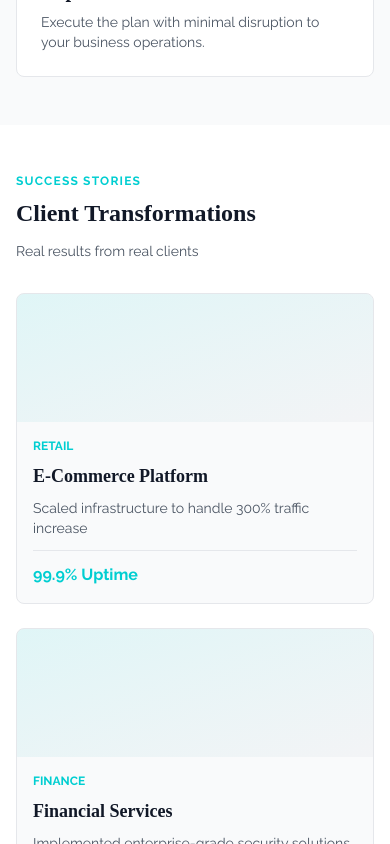
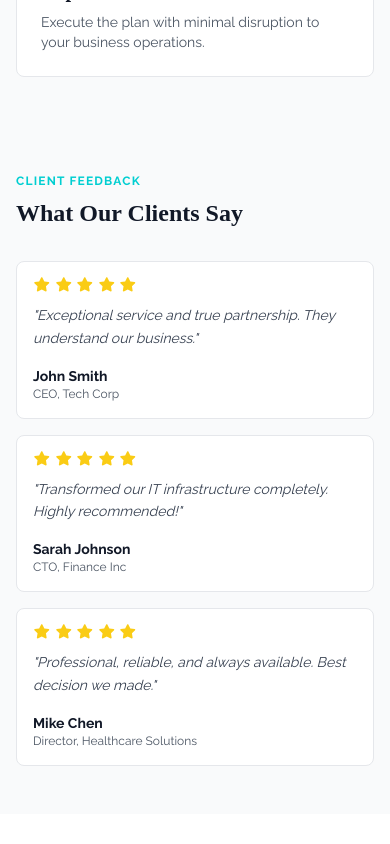
Before and after one commit to Damarice/zelitsolutions, a Next.js app: page / in a window 390 px wide. Shown: the part 3280-4124 px from the top of the page. Built offline with nearby package versions, Linux system fonts and the light colour scheme.

Commit message:
Delete Success Stories/Case Studies section

```diff
--- a/app/page.tsx
+++ b/app/page.tsx
@@ -229,60 +229,6 @@ export default function Home() {
         </div>
       </section>
 
-      {/* ── Case Studies Section ── */}
-      <section className="py-12 md:py-24 bg-white">
-        <div className="container mx-auto px-4">
-          <div className="mb-8 md:mb-16">
-            <p className="text-[#00CED1] font-bold uppercase tracking-widest text-xs md:text-sm mb-2 md:mb-4">Success Stories</p>
-            <h2 className="text-2xl sm:text-3xl md:text-5xl lg:text-6xl font-bold mb-3 md:mb-6 text-gray-900" style={{ fontFamily: "'Playfair Display', serif" }}>
-              Client Transformations
-            </h2>
-            <p className="text-sm md:text-xl text-gray-600">Real results from real clients</p>
-          </div>
-
-          <div className="grid md:grid-cols-3 gap-6 md:gap-8 max-w-5xl mx-auto">
-            {[
-              {
-                title: 'E-Commerce Platform',
-                desc: 'Scaled infrastructure to handle 300% traffic increase',
-                result: '99.9% Uptime',
-                industry: 'Retail'
-              },
-              {
-                title: 'Financial Services',
-                desc: 'Implemented enterprise-grade security solutions',
-                result: 'Zero Breaches',
-                industry: 'Finance'
-              },
-              {
-                title: 'Healthcare Provider',
-                desc: 'Modernized IT infrastructure and network',
-                result: '50% Cost Reduction',
-                industry: 'Healthcare'
-              },
-            ].map((study, i) => (
-              <div key={i} className="bg-gray-50 border border-gray-200 rounded-lg overflow-hidden hover:border-[#00CED1] hover:shadow-lg transition group">
-                <div className="h-32 md:h-40 bg-gradient-to-br from-[#00CED1]/10 to-gray-100 relative">
-                  <div className="absolute inset-0 flex items-center justify-center opacity-0 group-hover:opacity-100 transition">
-                    <FontAwesomeIcon icon={faPlay} className="text-[#00CED1] text-2xl md:text-3xl" />
-                  </div>
-                </div>
-                <div className="p-4 md:p-6">
-                  <p className="text-[#00CED1] text-xs md:text-sm font-bold uppercase mb-2">{study.industry}</p>
-                  <h3 className="text-lg md:text-xl font-bold mb-2 md:mb-3 text-gray-900" style={{ fontFamily: "'Playfair Display', serif" }}>
-                    {study.title}
-                  </h3>
-                  <p className="text-sm md:text-base text-gray-600 mb-3 md:mb-4">{study.desc}</p>
-                  <div className="pt-3 md:pt-4 border-t border-gray-200">
-                    <p className="text-[#00CED1] font-bold text-base md:text-lg">{study.result}</p>
-                  </div>
-                </div>
-              </div>
-            ))}
-          </div>
-        </div>
-      </section>
-
       {/* ── Testimonials Section ── */}
       <section className="py-12 md:py-24 bg-gray-50">
         <div className="container mx-auto px-4">
```
